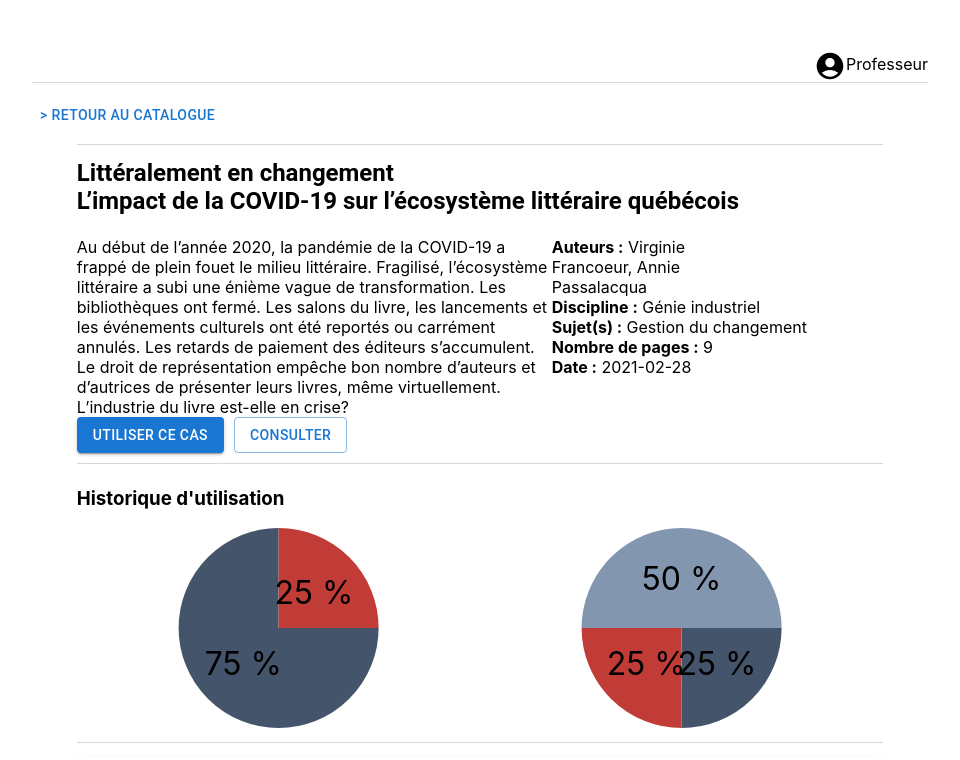
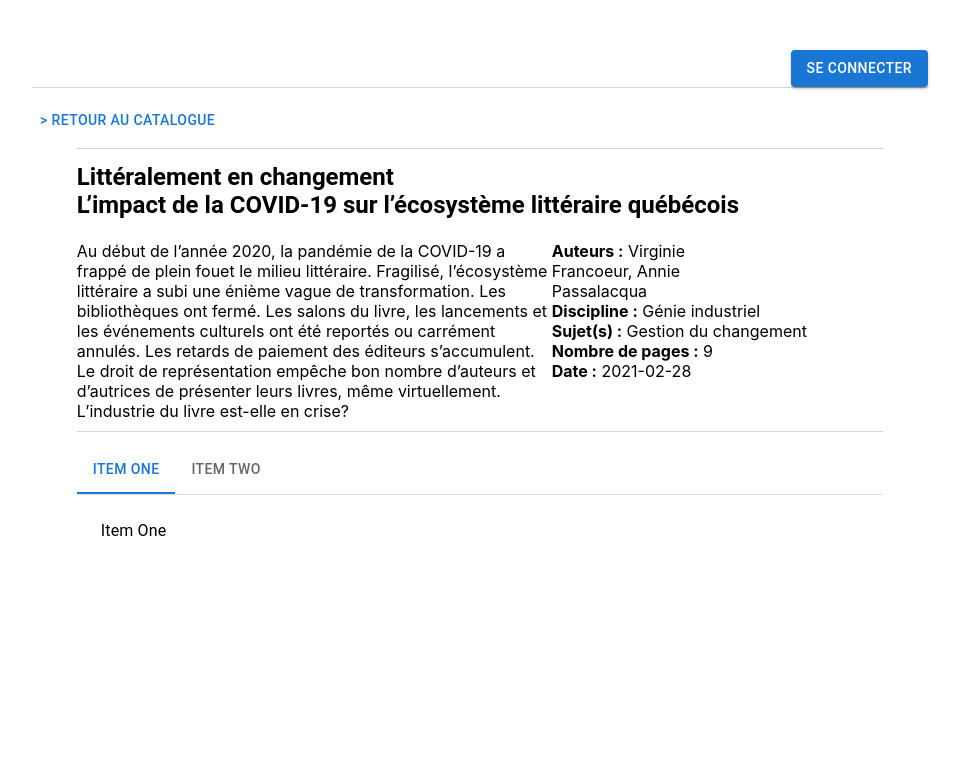
Before and after one commit to EdwardHealy00/Projet-LAC, a React (Create React App) app in the folder etude-cas/: page /etude-de-cas in a window 1280 px wide. Shown: the top 760 px of the page, without its empty margins (160-1120 px from the left). Built offline with nearby package versions, Linux system fonts and the light colour scheme.

Commit message:
refactor file structure

```diff
--- a/etude-cas/src/components/App.tsx
+++ b/etude-cas/src/components/App.tsx
@@ -1,8 +1,8 @@
 import React, { useState } from 'react';
  import Catalogue from './Catalogue';
 import { BrowserRouter as Router, Routes, Route } from "react-router-dom";
-import CaseStudyWTconnection from './CaseStudyWTconnection';
-import CaseStudyWconnection from './CaseStudyWconnection';
+import CaseStudyWTconnection from './caseStudy/CaseStudyWTconnection';
+import CaseStudyWconnection from './caseStudy/CaseStudyWconnection';
 
 function App() {
   // const [count, setCount] = useState(0);
@@ -12,7 +12,7 @@ function App() {
           <Route path="/" element={<Catalogue />} />
           <Route path="/catalogue" element={<Catalogue />} />
           {/* <Route path="/etude-de-cas" element={<CaseStudyWTconnection />} /> */}
-          <Route path="/etude-de-cas" element={<CaseStudyWconnection />} />
+          <Route path="/etude-de-cas" element={<CaseStudyWTconnection />} />
           {/* <Route path="/contact" element={< />} /> */}
         </Routes>
     </div>
--- /dev/null
+++ b/etude-cas/src/components/caseStudy/CaseStudyWTconnection.tsx
@@ -0,0 +1,75 @@
+import React from "react";
+import "../../styles/LightCaseStudy.scss";
+import Button from "@mui/material/Button";
+import "../img/normal_search.svg";
+// import { useNavigate } from "react-router-dom";
+import Tabs from './Tabs';
+
+interface Props {}
+
+const CaseStudyWTconnection: React.FC<Props> = ({}) => {
+  // const navigate = useNavigate();
+  return (
+    <div id="main">
+      <div id="profile">
+        <Button variant="contained" onClick={() => console.log("You clicked")}>
+          Se Connecter
+        </Button>
+      </div>
+      <div id="main-line"></div>
+      <div>
+        <Button className="return" onClick={() => console.log("You clicked")}>
+          &gt; Retour au catalogue
+        </Button>
+        <div className="section">
+          <div className="section-line"></div>
+          <div id="first">
+            <div id="title">
+              Littéralement en changement
+              <div id="subtitle">
+                L’impact de la COVID-19 sur l’écosystème littéraire québécois
+              </div>
+            </div>
+            <br />
+            <div id="information">
+              <div>
+                Au début de l’année 2020, la pandémie de la COVID-19 a frappé de
+                plein fouet le milieu littéraire. Fragilisé, l’écosystème
+                littéraire a subi une énième vague de transformation. Les
+                bibliothèques ont fermé. Les salons du livre, les lancements et
+                les événements culturels ont été reportés ou carrément annulés.
+                Les retards de paiement des éditeurs s’accumulent. Le droit de
+                représentation empêche bon nombre d’auteurs et d’autrices de
+                présenter leurs livres, même virtuellement. L’industrie du livre
+                est-elle en crise?
+              </div>
+              <div>
+                <div>
+                  <b>Auteurs :</b> Virginie Francoeur, Annie Passalacqua
+                </div>
+                <div>
+                  <b>Discipline :</b> Génie industriel
+                </div>
+                <div>
+                  <b>Sujet(s) :</b> Gestion du changement
+                </div>
+                <div>
+                  <b>Nombre de pages :</b> 9
+                </div>
+                <div>
+                  <b>Date :</b> 2021-02-28
+                </div>
+              </div>
+            </div>
+          </div>
+        </div>
+        <div className="section">
+          <div className="section-line"></div>
+          <Tabs></Tabs>
+        </div>
+      </div>
+    </div>
+  );
+};
+
+export default CaseStudyWTconnection;
--- a/etude-cas/src/components/CaseStudyWconnection.tsx
+++ b/etude-cas/src/components/caseStudy/CaseStudyWconnection.tsx
@@ -1,11 +1,11 @@
 import React from "react";
-import "../styles/LightCaseStudy.scss";
+import "../../styles/LightCaseStudy.scss";
 import Button from "@mui/material/Button";
 import "../img/normal_search.svg";
 // import { useNavigate } from "react-router-dom";
 import AccountCircle from "@mui/icons-material/AccountCircle";
 import { PieChart } from "react-minimal-pie-chart";
-import Table from '../components/UI-Elements/Table';
+import Table from './Table';
 
 interface Props {}
 
--- /dev/null
+++ b/etude-cas/src/components/caseStudy/Tabs.tsx
@@ -0,0 +1,63 @@
+import React from 'react';
+import Tabs from '@mui/material/Tabs';
+import Tab from '@mui/material/Tab';
+import Typography from '@mui/material/Typography';
+import Box from '@mui/material/Box';
+
+interface TabPanelProps {
+  children?: React.ReactNode;
+  index: number;
+  value: number;
+}
+
+function TabPanel(props: TabPanelProps) {
+  const { children, value, index, ...other } = props;
+
+  return (
+    <div
+      role="tabpanel"
+      hidden={value !== index}
+      id={`simple-tabpanel-${index}`}
+      aria-labelledby={`simple-tab-${index}`}
+      {...other}
+    >
+      {value === index && (
+        <Box sx={{ p: 3 }}>
+          <Typography>{children}</Typography>
+        </Box>
+      )}
+    </div>
+  );
+}
+
+function a11yProps(index: number) {
+  return {
+    id: `simple-tab-${index}`,
+    'aria-controls': `simple-tabpanel-${index}`,
+  };
+}
+
+export default function BasicTabs() {
+  const [value, setValue] = React.useState(0);
+
+  const handleChange = (event: React.SyntheticEvent, newValue: number) => {
+    setValue(newValue);
+  };
+
+  return (
+    <Box sx={{ width: '100%' }}>
+      <Box sx={{ borderBottom: 1, borderColor: 'divider' }}>
+        <Tabs value={value} onChange={handleChange} aria-label="basic tabs example">
+          <Tab label="Item One" {...a11yProps(0)} />
+          <Tab label="Item Two" {...a11yProps(1)} />
+        </Tabs>
+      </Box>
+      <TabPanel value={value} index={0}>
+        Item One
+      </TabPanel>
+      <TabPanel value={value} index={1}>
+        Item Two
+      </TabPanel>
+    </Box>
+  );
+}
```
Also changed, not shown: etude-cas/src/components/CaseStudyWTconnection.tsx (deleted, +0 -49 lines), etude-cas/src/components/Catalogue.tsx (+4 -4 lines), etude-cas/src/components/caseStudy/Table.tsx (renamed from etude-cas/src/components/UI-Elements/Table.tsx), etude-cas/src/components/common/Button.tsx (renamed from etude-cas/src/components/UI-Elements/Button.tsx), etude-cas/src/components/common/Dropdown.tsx (renamed from etude-cas/src/components/UI-Elements/Dropdown.tsx), etude-cas/src/components/common/Results.tsx (renamed from etude-cas/src/components/UI-Elements/Results.tsx), etude-cas/src/components/common/SearchIcon.tsx (renamed from etude-cas/src/components/UI-Elements/SearchIcon.tsx).
